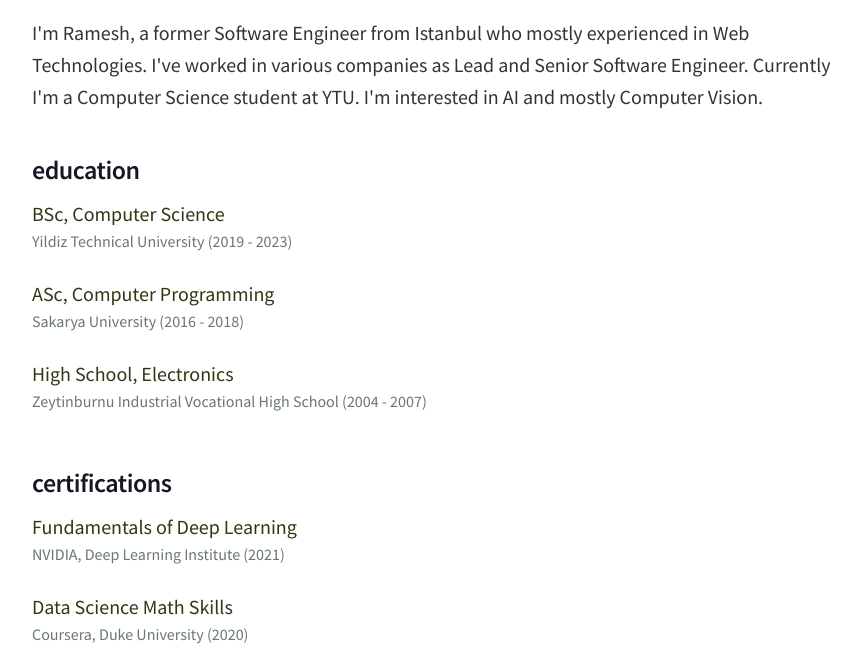
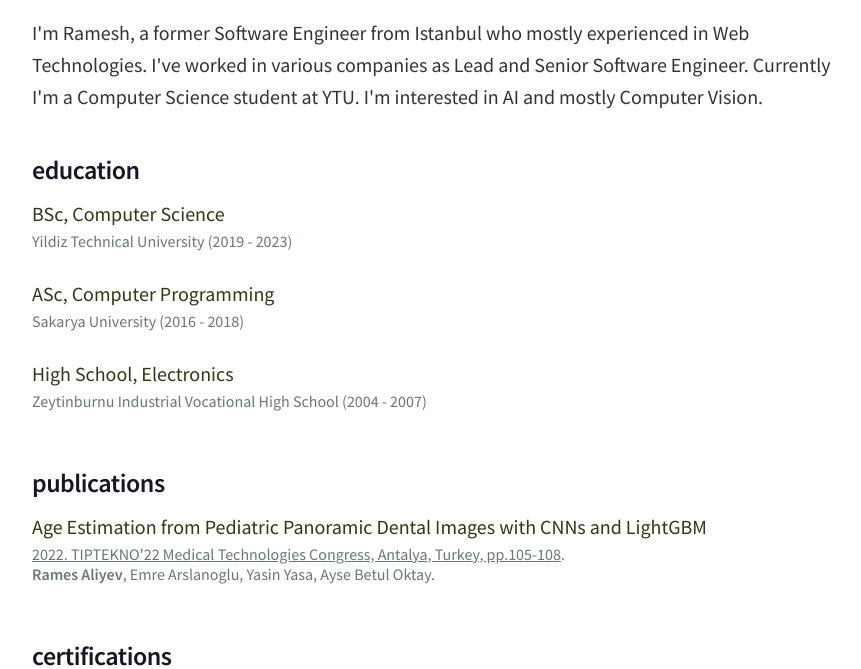
Before and after one commit to ramesaliyev/cv, a website: page src/cv.pug in a window 1280 px wide. Shown: the part 131-800 px from the top of the page, without its empty margins (208-1069 px from the left). Drawn offline with nearby package versions, Linux system fonts and the light colour scheme; files that its build step writes are made by us from their sources.

Commit message:
add first publication

```diff
--- a/src/cv.pug
+++ b/src/cv.pug
@@ -29,6 +29,15 @@ html
           .block
             .block-title High School, Electronics
             .block-subtitle Zeytinburnu Industrial Vocational High School (2004 - 2007)
+
+        section
+          h3 publications
+          .block
+            .block-title Age Estimation from Pediatric Panoramic Dental Images with CNNs and LightGBM
+            .block-subtitle
+              | <a target="_blank" href="https://drive.google.com/file/d/1JoBk48KO6zLeUODH_HBtNBE0nCTObA25/view">2022. TIPTEKNO'22 Medical Technologies Congress, Antalya, Turkey, pp.105-108</a>.
+              br
+              | <strong>Rames Aliyev</strong>, Emre Arslanoglu, Yasin Yasa, Ayse Betul Oktay.
 
         section
           h3 certifications
--- a/src/style.css
+++ b/src/style.css
@@ -108,6 +108,11 @@ section {
   color: #697777;
 }
 
+.block-subtitle a {
+  color: #697777;
+  text-decoration: underline;
+}
+
 .link-list {
   list-style-type: none;
 }
```
Also changed, not shown: index.html (+6 -1 lines), 1 other file.
